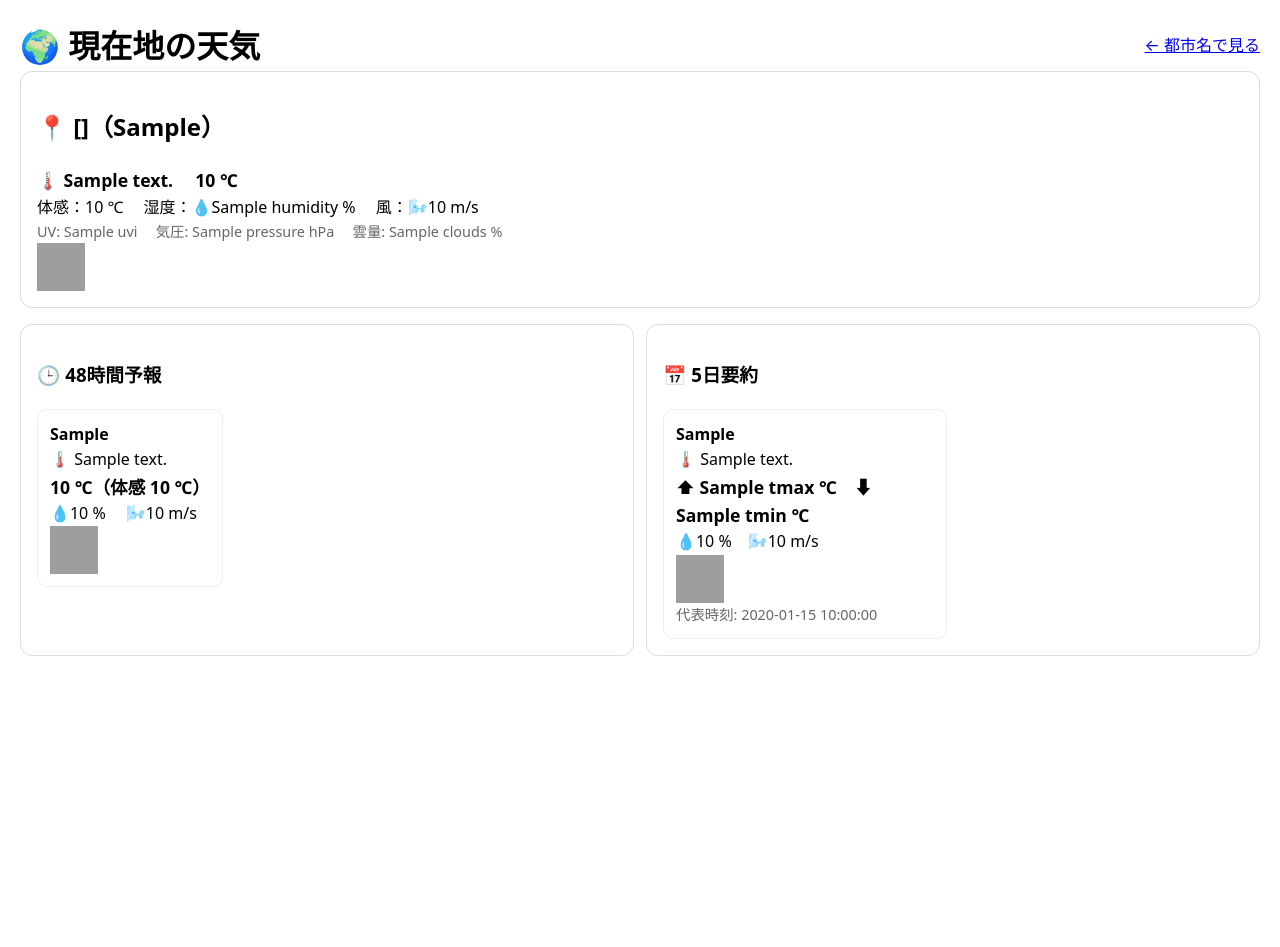
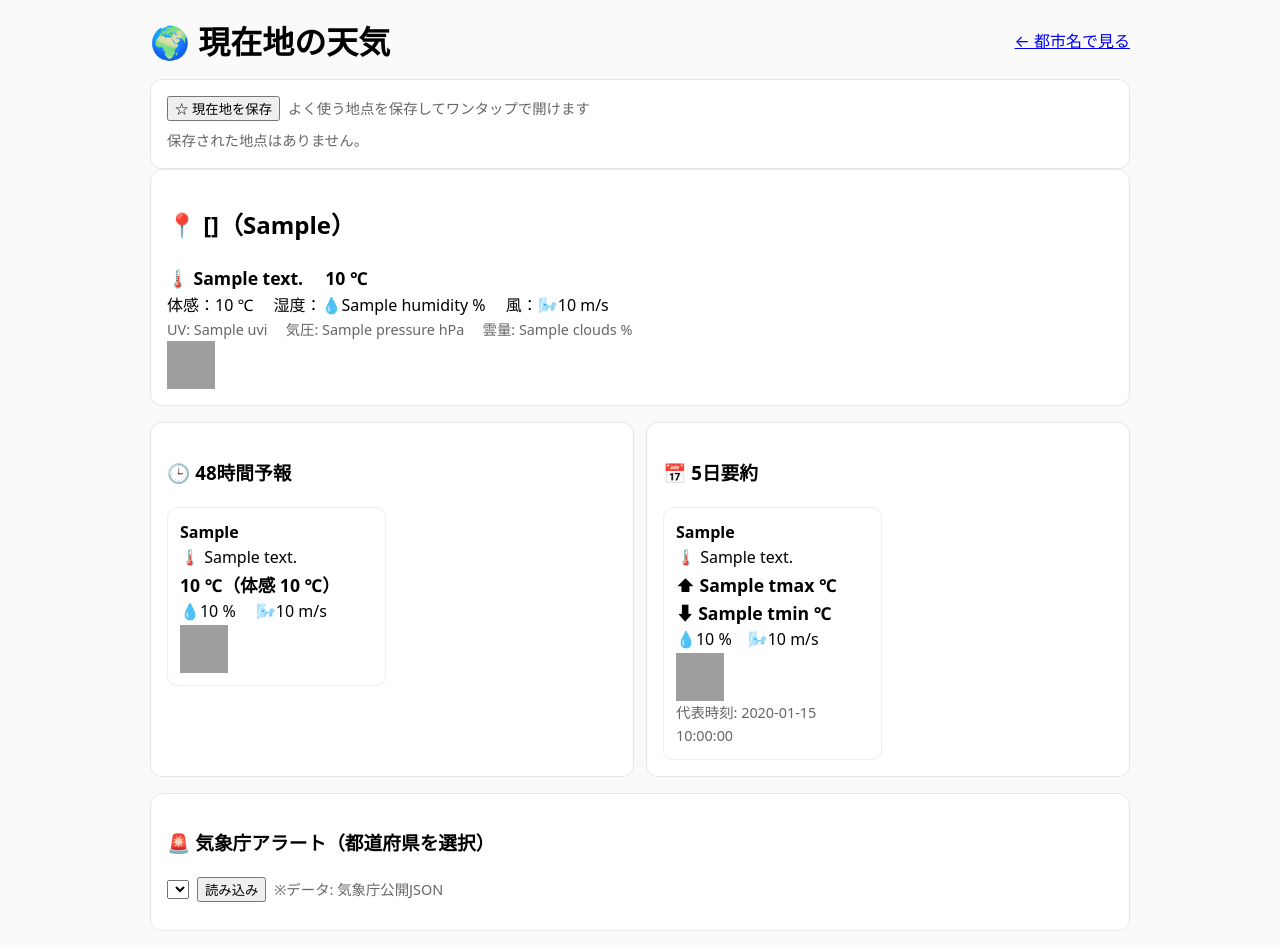
Before and after one commit to peace311i/simple-weather-flask, a Flask app: template templates/onecall.html in a window 1280 px wide. Before the commit the page ends 656 px from the top, so only its background shows below. Run offline with Flask 3, Linux system fonts and the light colour scheme; the template is opened without the code that fills it: most values are stand-ins (such as "Sample title", 1, 10 or a date in 2020); lists and menus that the app fills with data are empty; grey boxes are pictures that could not be loaded.

Commit message:
Add files via upload

```diff
--- a/templates/onecall.html
+++ b/templates/onecall.html
@@ -5,6 +5,7 @@
   <meta name="viewport" content="width=device-width,initial-scale=1" />
   <title>🌍 現在地の天気</title>
 
+  <!-- PWA -->
   <link rel="manifest" href="/static/manifest.json">
   <meta name="apple-mobile-web-app-capable" content="yes">
   <meta name="apple-mobile-web-app-status-bar-style" content="default">
@@ -17,25 +18,42 @@
   </script>
 
   <style>
-    body{font-family:system-ui,-apple-system,"Segoe UI",Roboto;margin:20px;line-height:1.6}
-    header{display:flex;align-items:center;gap:8px;flex-wrap:wrap}
+    /* Safari はみ出し対策 & 共通レイアウト */
+    :root { box-sizing: border-box; }
+    *, *::before, *::after { box-sizing: inherit; }
+    body{
+      font-family: system-ui,-apple-system,"Segoe UI",Roboto;
+      margin: 0; padding: 16px;
+      line-height: 1.6; background:#fafafa;
+    }
+    .container{ max-width: 980px; margin: 0 auto; }
+    header{display:flex;align-items:center;gap:8px;flex-wrap:wrap;margin-bottom:12px}
     .wrap{display:grid;gap:16px}
-    .card{border:1px solid #ddd;border-radius:12px;padding:16px;background:#fff}
+    .card{border:1px solid #e5e7eb;border-radius:12px;padding:16px;background:#fff}
     .row{display:grid;gap:12px}
-    .scroll-x{display:flex;gap:12px;overflow-x:auto;padding-bottom:6px}
-    .tile{min-width:160px;border:1px solid #eee;border-radius:10px;padding:12px;background:#fff;flex:0 0 auto}
+    .tile{ border:1px solid #eee;border-radius:10px;padding:12px;background:#fff }
     .muted{color:#666;font-size:0.9em}
-    .em{font-size:1.4em}
     .icon{width:48px;height:48px;vertical-align:middle}
     .temp{font-size:1.1em;font-weight:600}
+    button{cursor:pointer}
     @media(min-width:800px){ .row{grid-template-columns:repeat(2,1fr)} }
   </style>
 </head>
 <body>
+  <div class="container">
     <header>
       <h1 style="margin:0">🌍 現在地の天気</h1>
       <a href="/" style="margin-left:auto">← 都市名で見る</a>
     </header>
+
+    <!-- お気に入り保存パネル -->
+    <div class="card" id="favPanel">
+      <div style="display:flex;gap:8px;align-items:center;flex-wrap:wrap">
+        <button type="button" onclick="saveFav()">☆ 現在地を保存</button>
+        <div class="muted">よく使う地点を保存してワンタップで開けます</div>
+      </div>
+      <div class="muted" id="favList" style="margin-top:8px"></div>
+    </div>
 
     {% if error %}
       <p style="color:#c00">{{ error }}</p>
@@ -74,10 +92,10 @@
         </div>
 
         <div class="row">
-        <!-- 48時間予報（横スクロール） -->
+          <!-- 48時間予報（縦並び） -->
           <div class="card">
             <h3>🕒 48時間予報</h3>
-          <div class="scroll-x">
+            <div class="row">
               {% for h in data.hourly[:48] %}
                 {# One Call形式と/forecast形式に両対応 #}
                 {% set temp = (h.temp if h.temp is defined else (h.get('main', {}).get('temp'))) %}
@@ -85,8 +103,8 @@
                 {% set windspd = (h.wind_speed if h.wind_speed is defined else (h.get('wind', {}).get('speed'))) %}
                 {% set popv = (h.get('pop', 0)) %}
                 {% set w0 = (h.weather[0] if h.weather is defined and h.weather and h.weather[0] is defined else {'main':'','description':'','icon':'01d'}) %}
+                {% set icon = w0.icon %}
                 {% set emj = emoji_map.get(w0.main, '🌡️') %}
-              {% set icon = w0.icon %}
                 <div class="tile">
                   <div><strong>{{ h.local_dt_txt }}</strong></div>
                   <div>{{ emj }} {{ w0.description }}</div>
@@ -106,6 +124,9 @@
           <!-- 日次要約（最大5日・昇順） -->
           <div class="card">
             <h3>📅 5日要約</h3>
+            {% if data.daily|length == 0 %}
+              <div class="muted">日次要約データがありません。</div>
+            {% else %}
               <div class="row">
                 {% for d in data.daily %}
                   {% set w0 = (d.weather[0] if d.weather is defined and d.weather and d.weather[0] is defined else {'main':'','description':'','icon':'01d'}) %}
@@ -122,22 +143,132 @@
                   </div>
                 {% endfor %}
               </div>
+            {% endif %}
           </div>
         </div>
 
-      {% if data.alerts %}
+        <!-- JMA（気象庁）アラート -->
         <div class="card">
-          <h3>🚨 気象アラート</h3>
-          <ul>
-            {% for a in data.alerts %}
-              <li><strong>{{ a.event }}</strong> — {{ a.sender_name }}（{{ a.local_start_txt }}〜{{ a.local_end_txt }}）
-                <div class="muted">{{ a.description }}</div>
-              </li>
-            {% endfor %}
-          </ul>
+          <h3>🚨 気象庁アラート（都道府県を選択）</h3>
+          <div style="display:flex;gap:8px;align-items:center;flex-wrap:wrap">
+            <select id="prefSelect"></select>
+            <button type="button" onclick="loadJma()">読み込み</button>
+            <span class="muted">※データ: 気象庁公開JSON</span>
+          </div>
+          <div id="jmaAlerts" class="row" style="margin-top:12px"></div>
+        </div>
       </div>
     {% endif %}
   </div>
-  {% endif %}
+
+  <!-- 複数地点保存（localStorage）/ JMAアラート用スクリプト -->
+  <script>
+    const place = {{ place|tojson }};
+    const lat = {{ lat|tojson }};
+    const lon = {{ lon|tojson }};
+    const key = "weather_favs_v1";
+
+    function loadFavs(){
+      try { return JSON.parse(localStorage.getItem(key)) || []; }
+      catch(e){ return []; }
+    }
+    function saveFav(){
+      const favs = loadFavs();
+      if(!favs.find(f => f.lat===lat && f.lon===lon)){
+        favs.push({name: place, lat, lon});
+        localStorage.setItem(key, JSON.stringify(favs));
+        renderFavs();
+        alert("保存しました");
+      } else {
+        alert("すでに保存済みです");
+      }
+    }
+    function removeFav(i){
+      const favs = loadFavs();
+      favs.splice(i,1);
+      localStorage.setItem(key, JSON.stringify(favs));
+      renderFavs();
+    }
+    function renderFavs(){
+      const favs = loadFavs();
+      const wrap = document.getElementById('favList');
+      if(!wrap) return;
+      if(favs.length===0){ wrap.textContent = "保存された地点はありません。"; return; }
+      wrap.innerHTML = favs.map((f,i)=>(
+        `<a href="/onecall?lat=${f.lat}&lon=${f.lon}">📍 ${f.name}</a>
+         <button onclick="removeFav(${i})" style="margin-left:6px">削除</button>`
+      )).join("　");
+    }
+    renderFavs();
+
+    // JMA（気象庁）アラート
+    async function fetchAreas(){
+      const res = await fetch("https://www.jma.go.jp/bosai/common/const/area.json");
+      return res.json();
+    }
+    function buildPrefOptions(areaJson){
+      const offices = areaJson.offices; // 例: { "130000": { "name": "東京都", ... }, ...}
+      const sel = document.getElementById("prefSelect");
+      sel.innerHTML = "";
+      Object.keys(offices).sort().forEach(code=>{
+        const opt = document.createElement("option");
+        opt.value = code; opt.textContent = offices[code].name;
+        sel.appendChild(opt);
+      });
+      // デフォルトを東京(130000)に
+      if (offices["130000"]) sel.value = "130000";
+    }
+    async function loadJma(){
+      const code = document.getElementById("prefSelect").value;
+      const url = `https://www.jma.go.jp/bosai/warning/data/warning/${code}.json`;
+      try{
+        const res = await fetch(url);
+        if(!res.ok) throw new Error("取得に失敗しました");
+        const data = await res.json();
+        renderJma(data);
+      }catch(e){
+        alert(e.message || "取得に失敗しました");
+      }
+    }
+    function renderJma(data){
+      const wrap = document.getElementById("jmaAlerts");
+      wrap.innerHTML = "";
+      const head = (data.headline && data.headline[0]) ? data.headline[0].headlineText : "発表状況";
+      const h3 = document.createElement("div");
+      h3.className = "muted"; h3.textContent = head;
+      wrap.appendChild(h3);
+
+      if(!data.areaTypes || data.areaTypes.length===0){
+        wrap.appendChild(document.createTextNode("警報・注意報はありません。"));
+        return;
+      }
+      data.areaTypes.forEach(at=>{
+        const sec = document.createElement("div");
+        sec.className = "tile";
+        const title = document.createElement("div");
+        title.innerHTML = `<strong>${at.codeName || at.areaType}</strong>`;
+        sec.appendChild(title);
+
+        if(at.areas && at.areas.length){
+          const ul = document.createElement("ul");
+          at.areas.slice(0, 40).forEach(a=>{
+            const li = document.createElement("li");
+            const names = a.name || a.code;
+            const kindsSrc = a.warningCodes || a.kinds || [];
+            const kinds = kindsSrc.map(k=> (k.name || k.code)).join("、");
+            li.textContent = `${names}: ${kinds || '（該当なし）'}`;
+            ul.appendChild(li);
+          });
+          sec.appendChild(ul);
+        } else {
+          const p = document.createElement("div");
+          p.textContent = "（該当なし）";
+          sec.appendChild(p);
+        }
+        wrap.appendChild(sec);
+      });
+    }
+    (async ()=>{ try{ const areaJson = await fetchAreas(); buildPrefOptions(areaJson);}catch(e){} })();
+  </script>
 </body>
 </html>
```
Also changed, not shown: static/icons/apple-touch-icon.png, static/icons/icon-192.png, static/icons/icon-512.png. Lines whose indentation alone changed are shown as unchanged.
